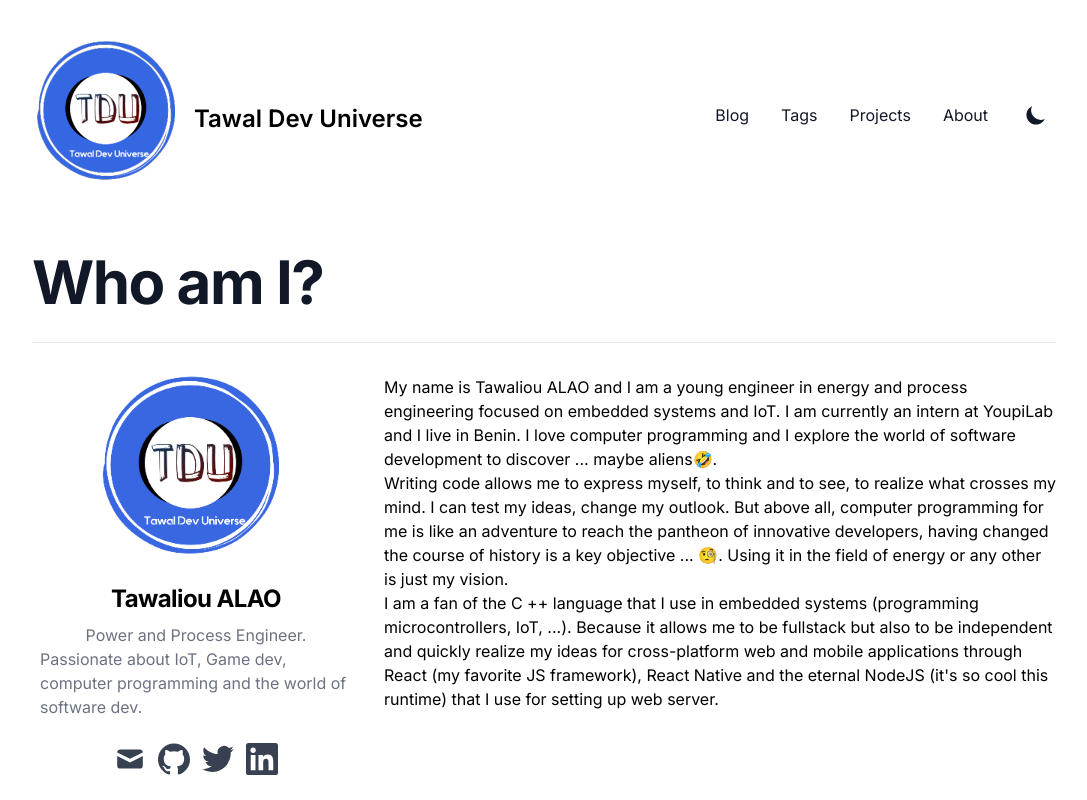
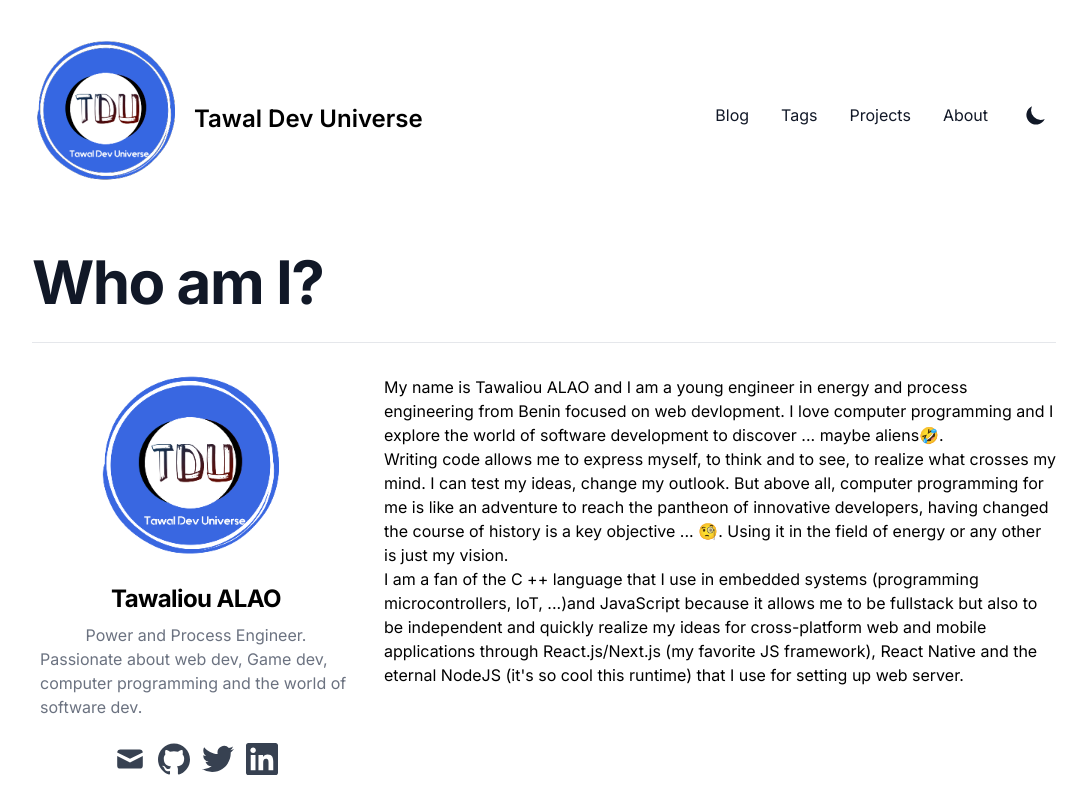
Before and after one commit to TawalMc/tawaldevuniverse, a Next.js app: page /about in a window 1280 px wide. Shown: the top 800 px of the page, without its empty margins (96-1183 px from the left). Built offline with nearby package versions, Linux system fonts and the light colour scheme; what @tailwindcss/typography would draw is missing.

Commit message:
update about page

```diff
--- a/pages/about.js
+++ b/pages/about.js
@@ -24,7 +24,8 @@ export default function About() {
             </h3>
             <div className="text-gray-500 dark:text-gray-400">Power and Process Engineer.</div>
             <div className="text-gray-500 dark:text-gray-400">
-              Passionate about IoT, Game dev, computer programming and the world of software dev.
+              Passionate about web dev, Game dev, computer programming and the world of software
+              dev.
             </div>
             <div className="flex pt-6 space-x-3">
               <SocialIcon kind="mail" href={`mailto:${siteMetadata.email}`} />
@@ -38,9 +39,8 @@ export default function About() {
           <div className="pt-8 pb-8 prose dark:prose-dark max-w-none xl:col-span-2">
             <p>
               My name is Tawaliou ALAO and I am a young engineer in energy and process engineering
-              focused on embedded systems and IoT. I am currently an intern at YoupiLab and I live
-              in Benin. I love computer programming and I explore the world of software development
-              to discover ... maybe aliens
+              from Benin focused on web devlopment. I love computer programming and I explore the
+              world of software development to discover ... maybe aliens
               <span role="img" aria-label="smile">
                 🤣
               </span>
@@ -58,10 +58,10 @@ export default function About() {
             </p>
             <p>
               I am a fan of the C ++ language that I use in embedded systems (programming
-              microcontrollers, IoT, ...). Because it allows me to be fullstack but also to be
-              independent and quickly realize my ideas for cross-platform web and mobile
-              applications through React (my favorite JS framework), React Native and the eternal
-              NodeJS (it's so cool this runtime) that I use for setting up web server.
+              microcontrollers, IoT, ...)and JavaScript because it allows me to be fullstack but
+              also to be independent and quickly realize my ideas for cross-platform web and mobile
+              applications through React.js/Next.js (my favorite JS framework), React Native and the
+              eternal NodeJS (it's so cool this runtime) that I use for setting up web server.
             </p>
           </div>
         </div>
```
